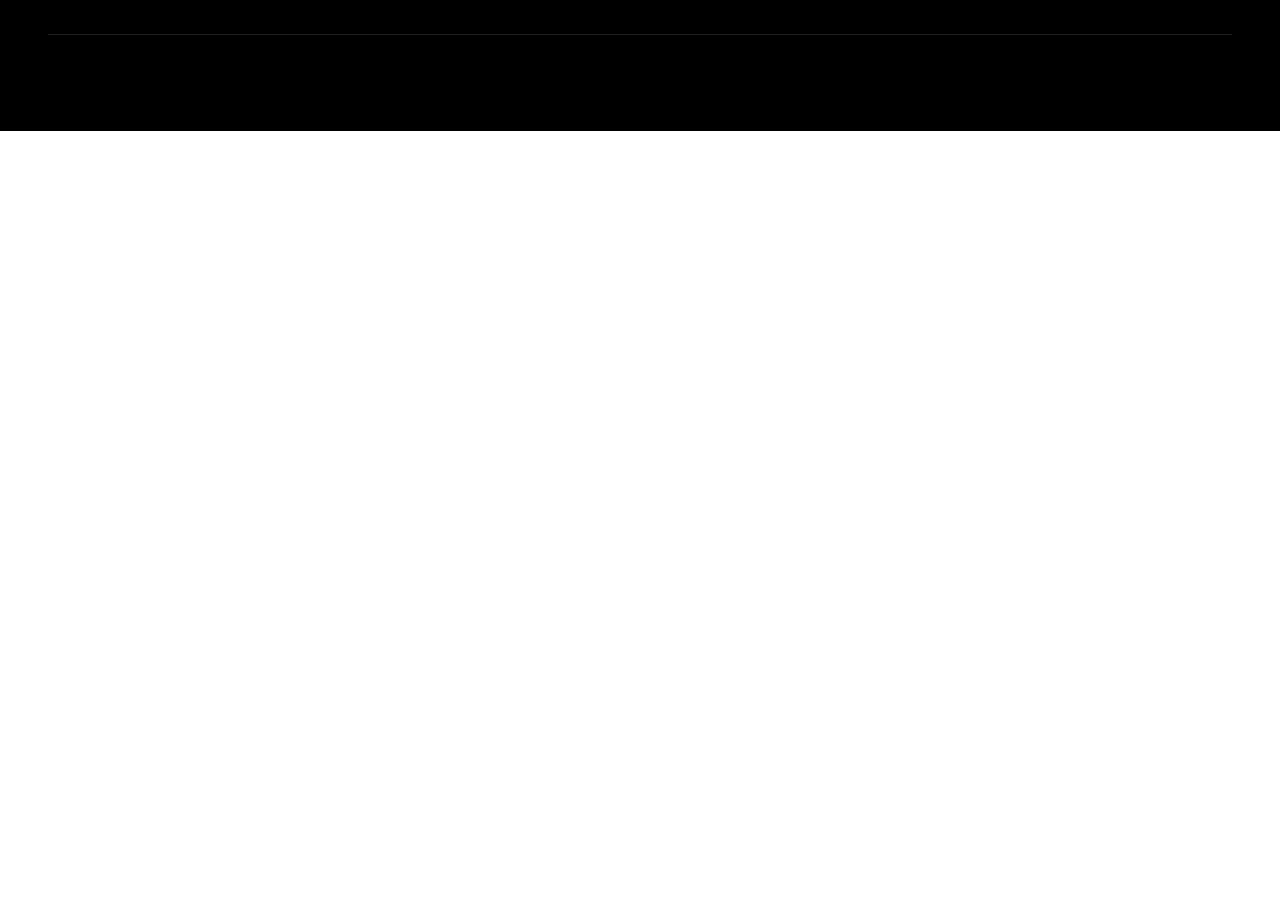
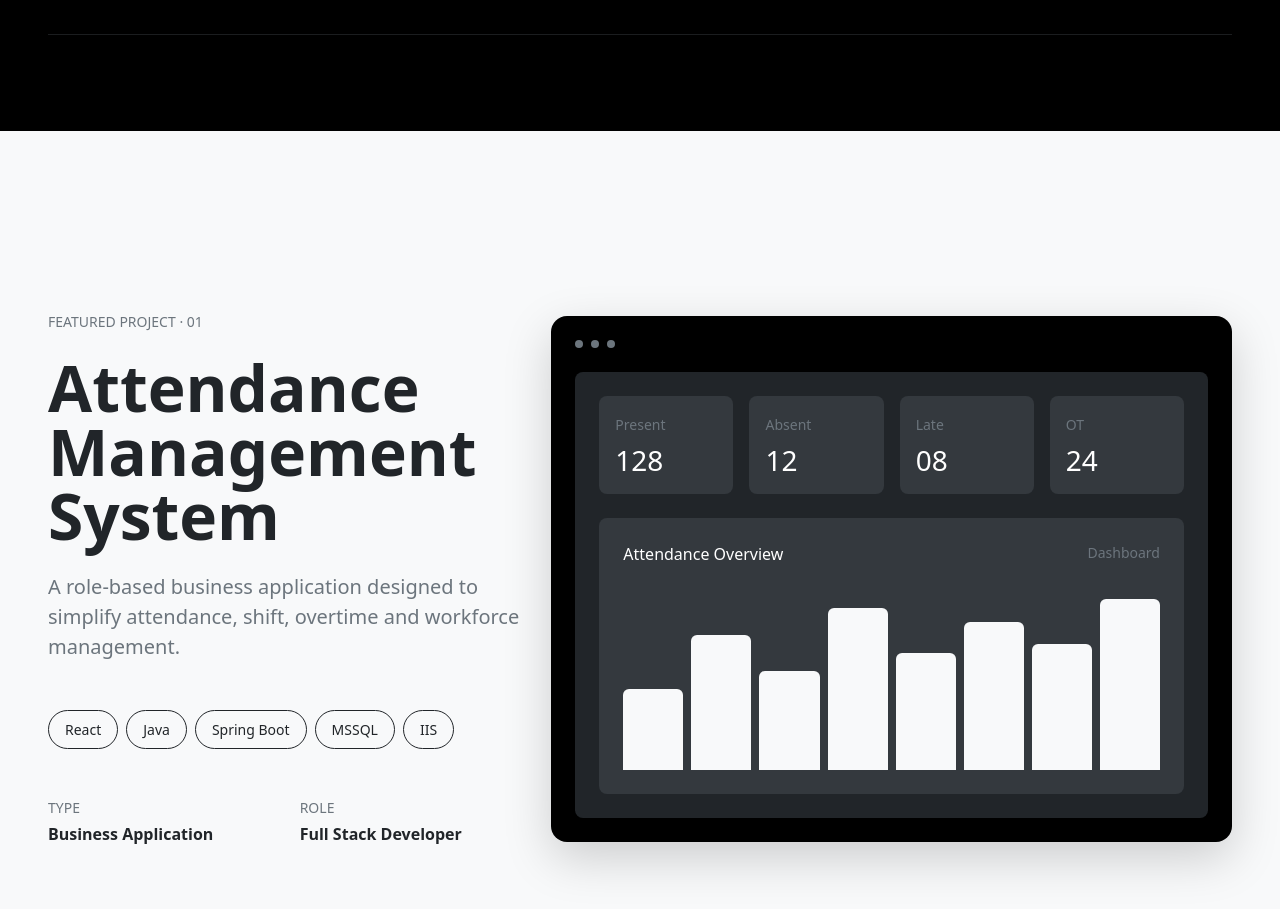
Before and after one commit to Leninbagadi/my-portfolio, a React (Vite) app: page / in a window 1280 px wide. Shown: the part 3000-3909 px from the top of the page. Before the commit the page ends 3131 px from the top, so only its background shows below. Built offline with nearby package versions, Linux system fonts and the light colour scheme.

Commit message:
featured project showcase

```diff
--- a/src/App.jsx
+++ b/src/App.jsx
@@ -2,6 +2,7 @@ import Navbar from './components/Navbar';
 import Hero from './components/Hero';
 import ServicesIntro from './components/ServiceIntro';
 import Projects from './components/Projects';
+import ProjectShowcase from './components/ProjectShowcase';
 
 function App() {
   return (
@@ -11,6 +12,7 @@ function App() {
         <Hero />
         <ServicesIntro/>
         <Projects/>
+        <ProjectShowcase/>
       </main>
     </>
   );
--- /dev/null
+++ b/src/components/ProjectShowcase.jsx
@@ -0,0 +1,217 @@
+import { useEffect, useRef } from 'react';
+import gsap from 'gsap';
+import { ScrollTrigger } from 'gsap/ScrollTrigger';
+
+function ProjectShowcase() {
+  const sectionRef = useRef(null);
+
+  useEffect(() => {
+    gsap.registerPlugin(ScrollTrigger);
+
+    const content = sectionRef.current.querySelector('.showcase-content');
+    const visual = sectionRef.current.querySelector('.showcase-visual');
+
+    gsap.fromTo(
+      content,
+      {
+        y: 60,
+        opacity: 0,
+      },
+      {
+        y: 0,
+        opacity: 1,
+        duration: 1,
+        ease: 'power3.out',
+        scrollTrigger: {
+          trigger: sectionRef.current,
+          start: 'top 70%',
+        },
+      }
+    );
+
+    gsap.fromTo(
+      visual,
+      {
+        y: 80,
+        scale: 0.95,
+        opacity: 0,
+      },
+      {
+        y: 0,
+        scale: 1,
+        opacity: 1,
+        duration: 1.2,
+        ease: 'power3.out',
+        scrollTrigger: {
+          trigger: sectionRef.current,
+          start: 'top 65%',
+        },
+      }
+    );
+  }, []);
+
+  return (
+    <section
+      ref={sectionRef}
+      className="bg-light text-dark overflow-hidden"
+    >
+      <div className="container-fluid px-4 px-lg-5 py-5">
+        <div className="row align-items-center min-vh-100 py-5">
+
+          {/* Project information */}
+          <div className="showcase-content col-12 col-lg-5 py-5">
+            <p className="text-uppercase small text-secondary mb-4">
+              Featured Project · 01
+            </p>
+
+            <h2 className="display-3 fw-semibold lh-1 mb-4">
+              Attendance
+              <br />
+              Management
+              <br />
+              System
+            </h2>
+
+            <p
+              className="fs-5 text-secondary mb-5"
+              style={{ maxWidth: '520px' }}
+            >
+              A role-based business application designed to simplify
+              attendance, shift, overtime and workforce management.
+            </p>
+
+            <div className="d-flex flex-wrap gap-2 mb-5">
+              {['React', 'Java', 'Spring Boot', 'MSSQL', 'IIS'].map(
+                (technology) => (
+                  <span
+                    key={technology}
+                    className="border border-dark rounded-pill px-3 py-2 small"
+                  >
+                    {technology}
+                  </span>
+                )
+              )}
+            </div>
+
+            <div className="row g-4">
+              <div className="col-6">
+                <p className="small text-secondary mb-1">
+                  TYPE
+                </p>
+                <p className="mb-0 fw-semibold">
+                  Business Application
+                </p>
+              </div>
+
+              <div className="col-6">
+                <p className="small text-secondary mb-1">
+                  ROLE
+                </p>
+                <p className="mb-0 fw-semibold">
+                  Full Stack Developer
+                </p>
+              </div>
+            </div>
+          </div>
+
+          {/* Visual */}
+          <div className="showcase-visual col-12 col-lg-7">
+            <div
+              className="bg-black rounded-4 p-3 p-md-4 shadow-lg"
+              style={{ minHeight: '520px' }}
+            >
+              <div className="d-flex align-items-center gap-2 mb-4">
+                <span
+                  className="rounded-circle bg-secondary"
+                  style={{ width: '8px', height: '8px' }}
+                />
+                <span
+                  className="rounded-circle bg-secondary"
+                  style={{ width: '8px', height: '8px' }}
+                />
+                <span
+                  className="rounded-circle bg-secondary"
+                  style={{ width: '8px', height: '8px' }}
+                />
+              </div>
+
+              <div className="bg-dark rounded-3 p-4 h-100">
+                <div className="row g-3 mb-4">
+                  <div className="col-6 col-md-3">
+                    <div className="bg-secondary bg-opacity-25 rounded-3 p-3">
+                      <small className="text-secondary">
+                        Present
+                      </small>
+                      <h3 className="text-white mt-2 mb-0">
+                        128
+                      </h3>
+                    </div>
+                  </div>
+
+                  <div className="col-6 col-md-3">
+                    <div className="bg-secondary bg-opacity-25 rounded-3 p-3">
+                      <small className="text-secondary">
+                        Absent
+                      </small>
+                      <h3 className="text-white mt-2 mb-0">
+                        12
+                      </h3>
+                    </div>
+                  </div>
+
+                  <div className="col-6 col-md-3">
+                    <div className="bg-secondary bg-opacity-25 rounded-3 p-3">
+                      <small className="text-secondary">
+                        Late
+                      </small>
+                      <h3 className="text-white mt-2 mb-0">
+                        08
+                      </h3>
+                    </div>
+                  </div>
+
+                  <div className="col-6 col-md-3">
+                    <div className="bg-secondary bg-opacity-25 rounded-3 p-3">
+                      <small className="text-secondary">
+                        OT
+                      </small>
+                      <h3 className="text-white mt-2 mb-0">
+                        24
+                      </h3>
+                    </div>
+                  </div>
+                </div>
+
+                <div className="bg-secondary bg-opacity-25 rounded-3 p-4">
+                  <div className="d-flex justify-content-between mb-4">
+                    <span className="text-white">
+                      Attendance Overview
+                    </span>
+                    <span className="text-secondary small">
+                      Dashboard
+                    </span>
+                  </div>
+
+                  <div className="d-flex align-items-end gap-2" style={{ height: '180px' }}>
+                    {[45, 75, 55, 90, 65, 82, 70, 95].map(
+                      (height, index) => (
+                        <div
+                          key={index}
+                          className="bg-light rounded-top flex-grow-1"
+                          style={{ height: `${height}%` }}
+                        />
+                      )
+                    )}
+                  </div>
+                </div>
+              </div>
+            </div>
+          </div>
+
+        </div>
+      </div>
+    </section>
+  );
+}
+
+export default ProjectShowcase;
```
